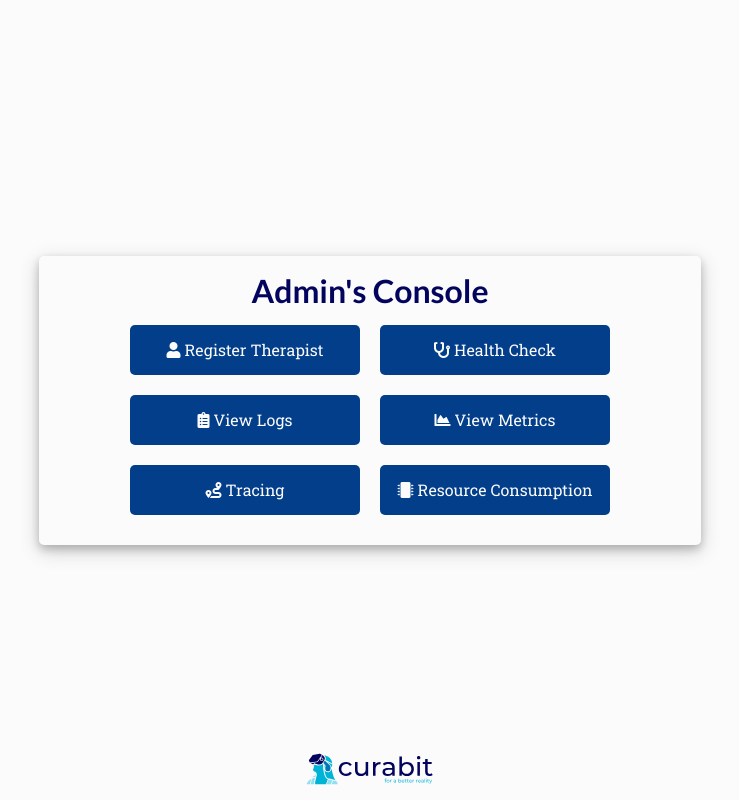
After one commit to Curabit/flask-app, a Flask app: page /admin in a window 1280 px wide. The commit adds this page. Shown: the whole page, without its empty margins (270-1009 px from the left). Run offline with Flask 2, Linux system fonts and the light colour scheme; some libraries are stand-ins or nearby versions.

```diff
--- a/app.py
+++ b/app.py
@@ -1,11 +1,55 @@
-from flask import Flask, render_template
+import pyrebase
+from flask import Flask, render_template, request, jsonify
 
 app = Flask(__name__)
 
+# Firebase Setup
+config = {
+    "apiKey": "AIzaSyDcBsaSLhOdnykdrdoyQYqaYk4zlAIwcrM",
+    "authDomain": "curabit.firebaseapp.com",
+    "projectId": "curabit",
+    "storageBucket": "curabit.appspot.com",
+    "messagingSenderId": "877388556031",
+    "appId": "1:877388556031:web:f918e32d26f4bfbeaa0eca",
+    "measurementId": "G-0Z9H385PXR",
+    "serviceAccount": "firebase-admin.json",
+    "databaseURL": "",
+}
+firebase = pyrebase.initialize_app(config)
+
+
 # home route
 @app.route("/", methods=['GET'])
-def index():
+def login():
     return render_template('login.html')
+
+@app.route("/register", methods=['GET'])
+def register():
+    return render_template('register.html')
+
+@app.route("/admin", methods=['GET'])
+def admin():
+    return render_template('admin.html')
+
+@app.route("/api/login", methods=['GET','POST'])
+def api_login():
+
+    auth = firebase.auth()
+
+    email = request.form.get('email')
+    password = request.form.get('psw')
+    if email is None or password is None:
+        return error('Error missing email or password',400)
+    try:
+        user = auth.sign_in_with_email_and_password(email, password)
+        jwt = user['idToken']
+        return {'token': jwt}, 200
+    except:
+        return error('There was an error logging in', 400)
+
+def error(msg, code):
+    return render_template('Error.html',msg=msg, code=code)
+
 
 if __name__ == '__main__':
     app.run(debug=True)
--- /dev/null
+++ b/static/css/admin.css
@@ -0,0 +1,78 @@
+:root {
+    --background-color: #FBFBFB;
+    --card-color: #03045e;
+    --primary-accent: #023e8a;
+    --secondary-accent: #00b4d8;
+}
+
+body {
+    background-color: var(--background-color);
+    color: var(--card-color);
+    font-family: 'Roboto Slab', serif;
+    display: flex;
+    align-items: center;
+    justify-content: center;
+    min-height: 90vh;
+}
+
+h1 {
+    padding: 0;
+    margin: 0;
+    font-family: 'Lato', sans-serif;
+}
+
+main {
+    width: 50%;
+    border-radius: 5px;
+    box-shadow: 0 4px 8px 0 rgba(0, 0, 0, 0.2), 0 6px 20px 0 rgba(0, 0, 0, 0.19);
+    display: flex;
+    flex-direction: column;
+    align-items: center;
+    justify-content: center;
+    padding: 15px;
+}
+
+#buttons {
+    margin: 5px;
+    display: grid;
+    grid-template-columns: 250px 250px;
+}
+
+#buttons button {
+    font-family: 'Roboto Slab', sans-serif;
+    font-size: 16px;
+    cursor: pointer;
+    background-color: var(--primary-accent);
+    border: none;
+    border-radius: 5px;
+    margin: 10px;
+    height: 50px;
+    color: var(--background-color);
+}
+
+#buttons button:hover {
+    background-color: var(--secondary-accent);
+}
+
+footer {
+    position: fixed;
+    left: 0;
+    bottom: 0;
+    width: 100%;
+    display: flex;
+    flex-direction: column;
+    align-items: center;
+    justify-content: center;
+}
+
+footer img {
+    width: 10%;
+    margin-bottom: 15px;
+}
+
+@media (max-width: 960px) {
+    #buttons {
+        grid-template-columns: 500px;
+        grid-gap: 10px 10px;
+    }
+}
--- /dev/null
+++ b/templates/admin.html
@@ -0,0 +1,32 @@
+<html>
+    <head>
+        <meta charset="UTF-8">
+        <meta http-equiv="Content-Type" content="text/html; charset=utf-8" />
+        <meta http-equiv="Content-Style-Type" content="text/css">
+        <meta name="viewport" content="width=device-width, user-scalable=no, initial-scale=1.0, minimum-scale=1.0, maximum-scale=1.0">
+
+        <title>Admin | Curabit</title>
+        <link rel="preconnect" href="https://fonts.googleapis.com">
+        <link rel="preconnect" href="https://fonts.gstatic.com" crossorigin>
+        <link rel="stylesheet" href="https://use.fontawesome.com/releases/v5.8.1/css/all.css" integrity="sha384-50oBUHEmvpQ+1lW4y57PTFmhCaXp0ML5d60M1M7uH2+nqUivzIebhndOJK28anvf" crossorigin="anonymous" />
+        <link href="https://fonts.googleapis.com/css2?family=Lato:ital,wght@0,100;0,300;0,400;0,700;0,900;1,100;1,300;1,400;1,700;1,900&family=Roboto+Slab:wght@100;200;300;400;500;600;700;800;900&display=swap" rel="stylesheet">
+        <link rel="shortcut icon" type="image/ico" href="{{ url_for('static',filename='assets/favicon.png') }}" />
+        <link href="{{ url_for('static',filename='css/admin.css') }}" rel="stylesheet" type="text/css" />
+    </head>
+    <body>
+        <main>
+            <h1>Admin's Console</h1>
+            <div id='buttons'>
+                <button><i class="fas fa-user"></i> Register Therapist</button>
+                <button><i class="fas fa-stethoscope"></i> Health Check</button>
+                <button><i class="fas fa-clipboard-list"></i> View Logs</button>
+                <button><i class="fas fa-chart-area"></i> View Metrics</button>
+                <button><i class="fas fa-route"></i> Tracing</button>
+                <button><i class="fas fa-microchip"></i> Resource Consumption</button>
+            </div>
+        </main>
+        <footer>
+            <img id='logo' src="{{ url_for('static',filename='assets/logo.svg') }}" alt="Curabit Logo"/>
+        </footer>
+    </body>
+</html>
```
Also changed, not shown: static/css/error.css (added, +58 -0 lines), static/css/login.css (+7 -0 lines), templates/error.html (added, +31 -0 lines), templates/login.html (+4 -3 lines), templates/register.html (added, +36 -0 lines), 1 other file.
